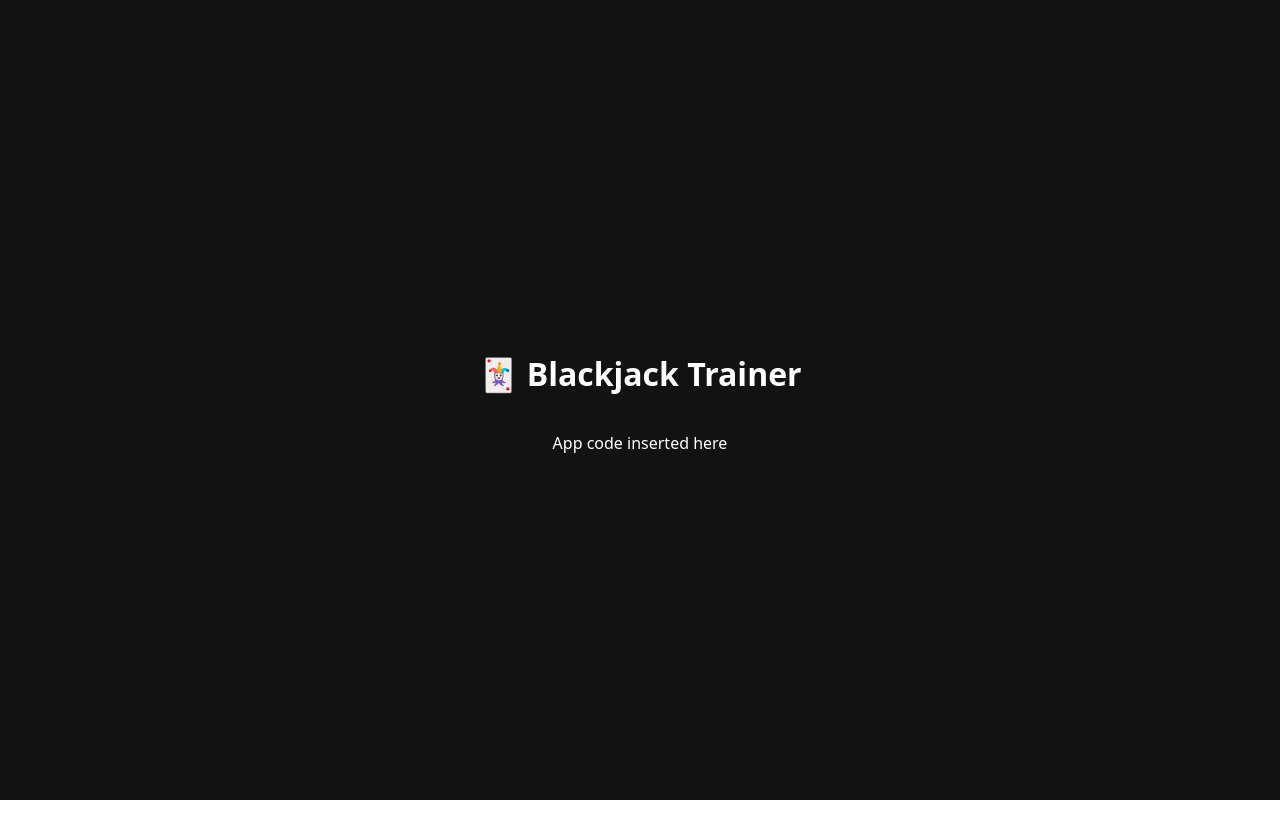
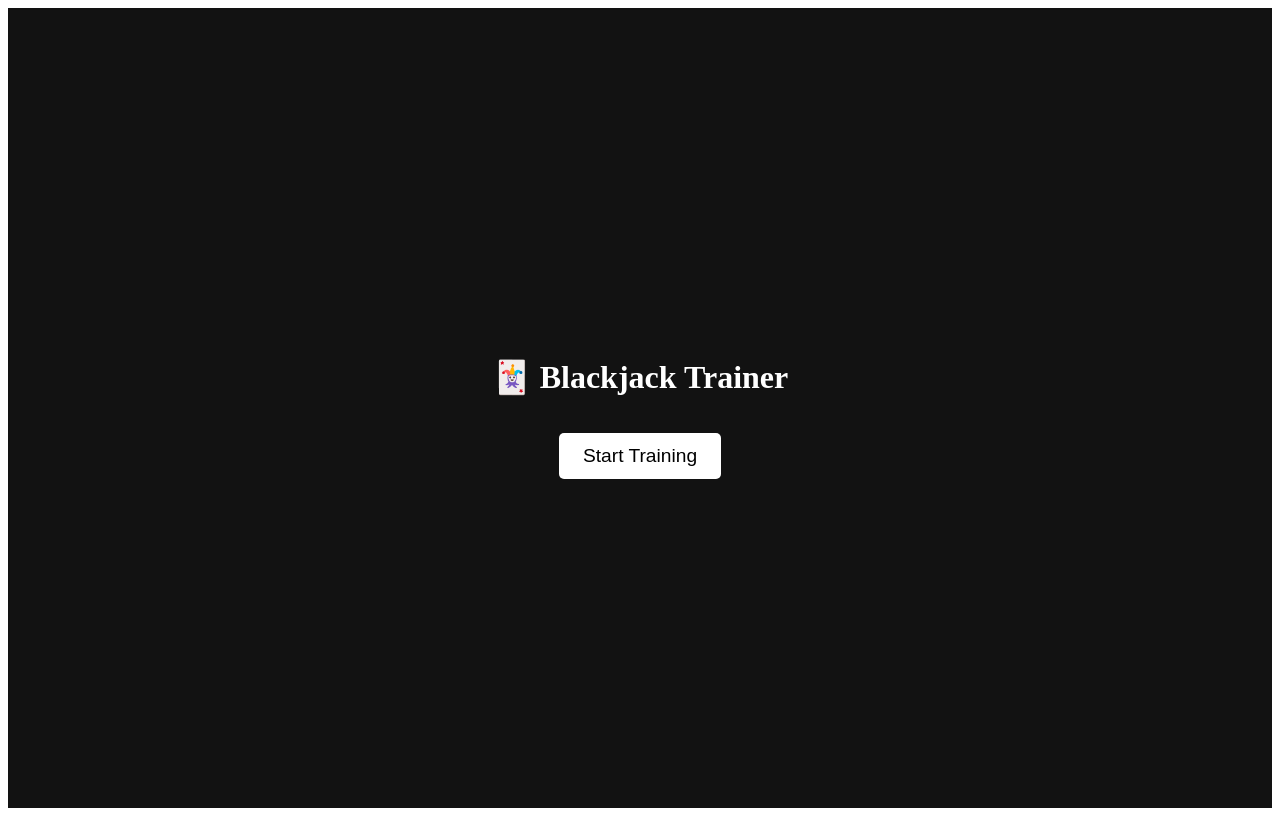
Before and after one commit to SgtBear1986/BlackJack-Trainer, a React (Vite) app: page / in a window 1280 px wide. Built offline with nearby package versions, Linux system fonts and the light colour scheme.

Commit message:
Add files via upload

```diff
--- a/package.json
+++ b/package.json
@@ -11,7 +11,6 @@
     "react-dom": "^18.2.0"
   },
   "devDependencies": {
-    "@vitejs/plugin-react": "^4.0.0",
     "vite": "^5.0.0"
   }
 }
--- a/src/App.jsx
+++ b/src/App.jsx
@@ -1,16 +1,42 @@
+import { useState } from "react";
+
 export default function App() {
+  const [started, setStarted] = useState(false);
+
   return (
-    <div style={{
+    <div
+      style={{
+        backgroundColor: "#121212",
         color: "white",
         height: "100vh",
         display: "flex",
         flexDirection: "column",
         justifyContent: "center",
         alignItems: "center",
-      backgroundColor: "#121212"
-    }}>
-      <h1>🃏 Blackjack Trainer</h1>
-      <p>App code inserted here</p>
+      }}
+    >
+      {!started ? (
+        <>
+          <h1>🃏 <strong>Blackjack Trainer</strong></h1>
+          <button
+            onClick={() => setStarted(true)}
+            style={{
+              fontSize: "1.2rem",
+              padding: "0.75rem 1.5rem",
+              marginTop: "1rem",
+              cursor: "pointer",
+              backgroundColor: "#ffffff",
+              color: "#000000",
+              border: "none",
+              borderRadius: "5px",
+            }}
+          >
+            Start Training
+          </button>
+        </>
+      ) : (
+        <p>Flashcard logic will go here!</p>
+      )}
     </div>
   );
 }
--- a/src/index.css
+++ b/src/index.css
@@ -1,4 +1,4 @@
 body {
   margin: 0;
-  font-family: system-ui, sans-serif;
+  font-family: Arial, sans-serif;
 }
--- a/src/main.jsx
+++ b/src/main.jsx
@@ -1,7 +1,6 @@
 import React from 'react';
 import ReactDOM from 'react-dom/client';
 import App from './App.jsx';
-import './index.css';
 
 ReactDOM.createRoot(document.getElementById('root')).render(
   <React.StrictMode>
--- a/vite.config.js
+++ b/vite.config.js
@@ -2,5 +2,8 @@ import { defineConfig } from 'vite';
 import react from '@vitejs/plugin-react';
 
 export default defineConfig({
-  plugins: [react()]
+  plugins: [react()],
+  build: {
+    outDir: 'dist',
+  }
 });
```
Also changed, not shown: index.html (line endings or trailing spaces). Lines whose indentation alone changed are shown as unchanged.
